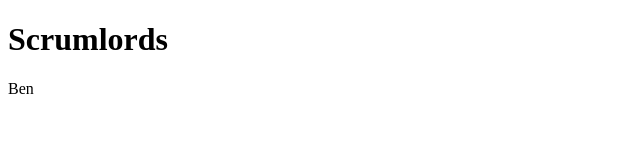
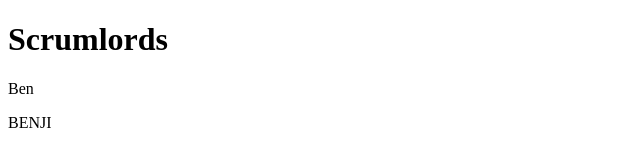
Before and after one commit to prackks/group-git-practice, a plain HTML site: page index.html in a window 1280 px wide. Shown: the full height of the page, 0-640 px from the left. Drawn offline with Linux system fonts and the light colour scheme.

Commit message:
Update index.html

```diff
--- a/index.html
+++ b/index.html
@@ -11,6 +11,7 @@
 <body>
     <h1>Scrumlords</h1>
     <p>Ben</p>
+    <p>BENJI</p>
 </body>
 
 </html>
```
